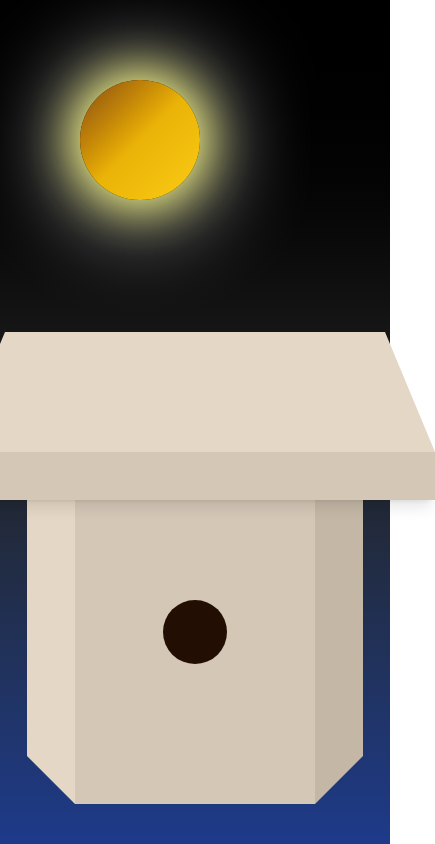
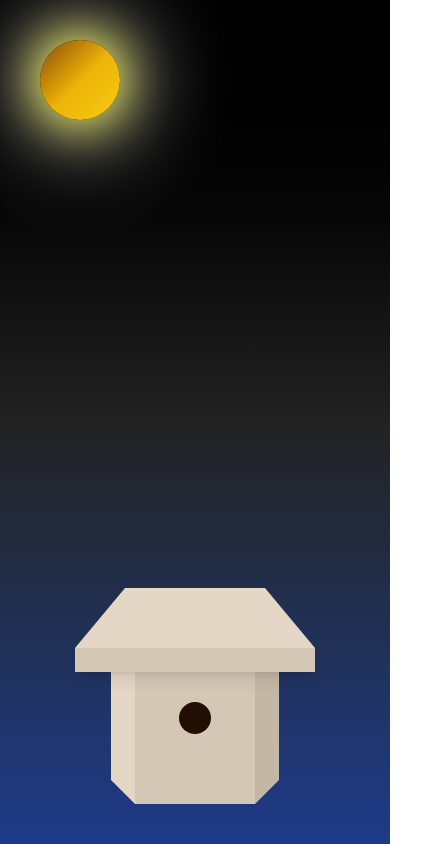
Before and after one commit to bigdragon0610/chu-shu, a React (Vite) app: page / in a window 390 px wide. Shown: the whole page, 435 px wide, since content can reach past the window. Built offline with nearby package versions, Linux system fonts and the light colour scheme.

Commit message:
スマホ対応

```diff
--- a/src/App.tsx
+++ b/src/App.tsx
@@ -1,19 +1,19 @@
 import { useEffect, useState } from 'react'
 
-const DANGO_R = 32
 const WINDOW_W = window.innerWidth
 const WINDOW_H = window.innerHeight
+const DANGO_R = WINDOW_W > 1024 ? 32 : 16
 
 const Sanbou = () => {
   return (
     <div className='absolute bottom-10 left-1/2 -translate-x-1/2 flex flex-col items-center'>
-      <div className='w-120 border-b-120 border-b-[#E4D7C6] border-l-50 border-l-transparent border-r-50 border-r-transparent z-10' />
-      <div className='w-120 h-12 bg-[#D4C7B6] z-10 -mb-10 shadow-lg' />
+      <div className='w-60 border-b-60 lg:w-120 lg:border-b-120 border-b-[#E4D7C6] border-l-50 border-l-transparent border-r-50 border-r-transparent z-10' />
+      <div className='w-60 h-6 lg:w-120 lg:h-12 bg-[#D4C7B6] z-10 -mb-10 shadow-lg' />
       <div className='flex relative'>
-        <div className='w-12 h-80 skew-y-45 bg-[#E4D7C6]' />
-        <div className='absolute w-16 h-16 top-1/2 left-1/2 -translate-x-1/2 -translate-y-1/2 rounded-full bg-[#230E04]' />
-        <div className='mt-6 w-60 h-80 bg-[#D4C7B6]' />
-        <div className='w-12 h-80 -skew-y-45 bg-[#C4B7A6]' />
+        <div className='w-6 h-40 lg:w-12 lg:h-80 skew-y-45 bg-[#E4D7C6]' />
+        <div className='absolute w-8 h-8 lg:w-16 lg:h-16 top-1/2 left-1/2 -translate-x-1/2 -translate-y-1/2 rounded-full bg-[#230E04]' />
+        <div className='mt-3 w-30 h-40 lg:mt-6 lg:w-60 lg:h-80 bg-[#D4C7B6]' />
+        <div className='w-6 h-40 lg:w-12 lg:h-80 -skew-y-45 bg-[#C4B7A6]' />
       </div>
     </div>
   )
@@ -132,7 +132,7 @@ const App = () => {
       ))}
       <Sanbou />
       <div
-        className='absolute top-20 left-20 w-30 h-30 bg-gradient-to-tl bg-gradient-from-yellow-400 bg-gradient-via-yellow-500 bg-gradient-to-yellow-800 rounded-full'
+        className='absolute top-10 left-10 w-20 h-20 lg:top-20 lg:left-20 lg:w-30 lg:h-30 bg-gradient-to-tl bg-gradient-from-yellow-400 bg-gradient-via-yellow-500 bg-gradient-to-yellow-800 rounded-full'
         style={{
           boxShadow: '0 0 100px 10px #FFF, 0 0 50px 2px #FF0',
         }}
```
